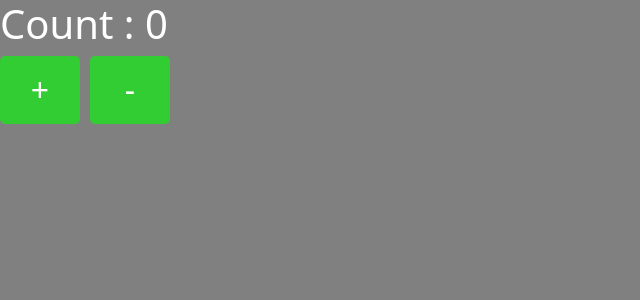
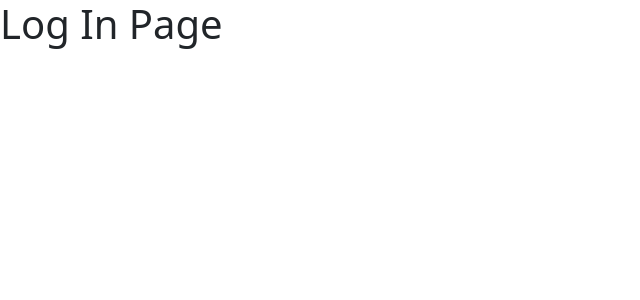
Before and after one commit to bappykti/first-reactApp, a React (Create React App) app: page / in a window 1280 px wide. Shown: the top 300 px of the page, without its empty margins (0-640 px from the left). Built offline with nearby package versions, Linux system fonts and the light colour scheme.

Commit message:
conditionl rendering using if else, variable, ternary methods

```diff
--- /dev/null
+++ b/src/App6.js
@@ -0,0 +1,53 @@
+// conditional rendering
+
+import React, { Component } from 'react';
+import HomePage from "./CONDITIONAL _RENDERING/HomePage";
+import LoginPage from "./CONDITIONAL _RENDERING/LoginPage";
+
+class App6 extends Component {
+    constructor(props) {
+      super(props)
+
+      this.state = {
+         isLoggedIn : false
+      }
+    }
+    // conditional rendering using ternary operator
+    render() {
+            const {isLoggedIn} = this.state
+        //  let element;
+        //  element = isLoggedIn ? <HomePage /> : <LoginPage />
+                return (
+                //  <div>{element}</div>
+                // we can use ternary operator within JXS
+                 <div>{isLoggedIn ? <HomePage /> : <LoginPage />}</div>
+                )
+        }
+    // conditional rendering using variable named element
+    // render() {
+    //     const {isLoggedIn} = this.state
+    //     let element;
+    //         if(isLoggedIn){
+    //             element = <HomePage />
+    //         }
+    //         else {
+    //             element = <LoginPage />
+    //         }
+    //         return (
+    //             <div>{element}</div>
+    //         )
+    // }
+// conditional rendering using if else method
+//   render() {
+//       const {isLoggedIn} = this.state
+
+//     if(isLoggedIn){
+//         return <HomePage />
+//     }
+//     else {
+//         return <LoginPage />
+//     }
+//   }
+}
+
+export default App6;
--- /dev/null
+++ b/src/CONDITIONAL _RENDERING/HomePage.js
@@ -0,0 +1,10 @@
+// conditional rendering
+import React from 'react'
+
+export default function HomePage() {
+  return (
+    <div>
+        <h1>Welcome to Home Page</h1>
+    </div>
+  )
+}
--- /dev/null
+++ b/src/CONDITIONAL _RENDERING/LoginPage.js
@@ -0,0 +1,8 @@
+import React from 'react'
+
+ const LoginPage = () => {
+  return (
+    <div><h1>Log In Page</h1></div>
+  )
+}
+export default LoginPage;
--- a/src/index.js
+++ b/src/index.js
@@ -6,7 +6,8 @@ import App from "./App";
 // import App2 from "./App2";
 // import App3 from "./App3";
 // import App4 from "./App4";
-import App5 from "./App5";
+// import App5 from "./App5";
+import App6 from "./App6";
 
 
 
@@ -16,5 +17,5 @@ import App5 from "./App5";
 //   textAlign: "center",
 //   padding: "15px"
 // }
-ReactDOM.render(<App5 />, document.getElementById("root"));
+ReactDOM.render(<App6 />, document.getElementById("root"));
 // ReactDOM.render(<App1 />, document.getElementById("root"));
```
